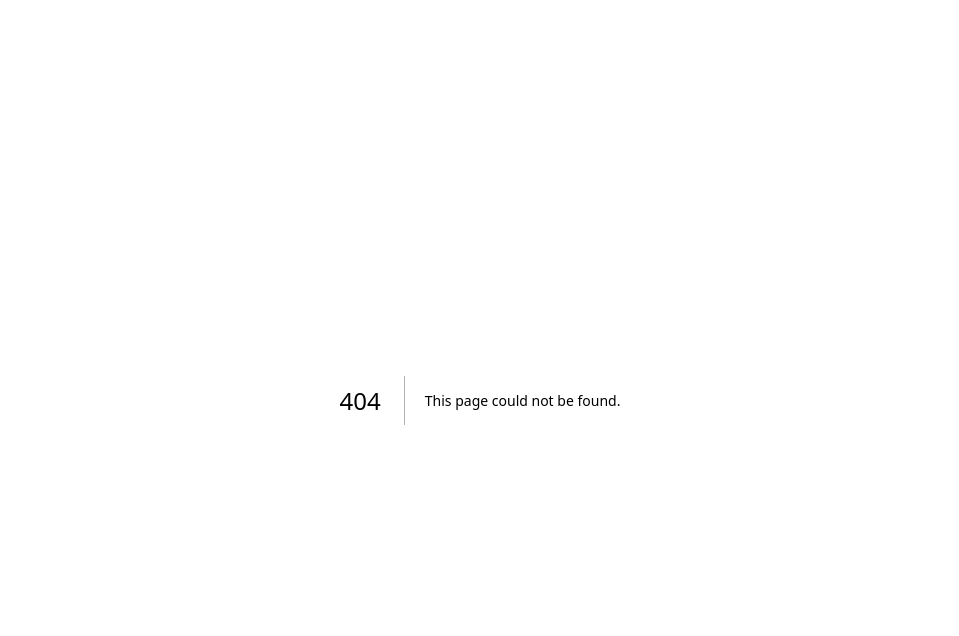
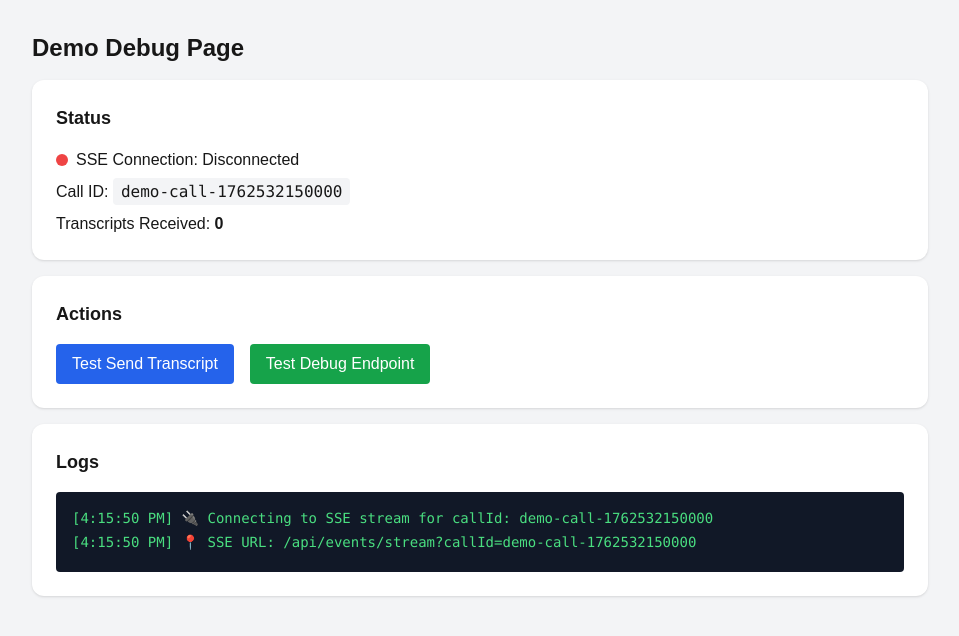
Before and after one commit to exkrishan/rtaafin, a Next.js app: page /demo-debug in a window 1280 px wide. Before the commit this address had no page. Shown: the top 636 px of the page, without its empty margins (160-1119 px from the left). Built offline with nearby package versions, Linux system fonts and the light colour scheme; no server answers.

Commit message:
feat: Add debug page for testing transcript flow

```diff
--- /dev/null
+++ b/app/demo-debug/page.tsx
@@ -0,0 +1,158 @@
+'use client';
+
+import { useState, useEffect } from 'react';
+
+export default function DemoDebugPage() {
+  const [logs, setLogs] = useState<string[]>([]);
+  const [callId] = useState(`demo-call-${Date.now()}`);
+  const [sseConnected, setSseConnected] = useState(false);
+  const [transcriptCount, setTranscriptCount] = useState(0);
+
+  const addLog = (message: string) => {
+    const timestamp = new Date().toLocaleTimeString();
+    setLogs(prev => [...prev, `[${timestamp}] ${message}`]);
+    console.log(message);
+  };
+
+  useEffect(() => {
+    // Test SSE connection
+    addLog(`🔌 Connecting to SSE stream for callId: ${callId}`);
+    const url = `/api/events/stream?callId=${encodeURIComponent(callId)}`;
+    addLog(`📍 SSE URL: ${url}`);
+
+    const eventSource = new EventSource(url);
+
+    eventSource.onopen = () => {
+      addLog('✅ SSE connection opened');
+      setSseConnected(true);
+    };
+
+    eventSource.onerror = (err) => {
+      addLog(`❌ SSE error: readyState=${eventSource.readyState} (0=CONNECTING, 1=OPEN, 2=CLOSED)`);
+      setSseConnected(false);
+    };
+
+    eventSource.addEventListener('transcript_line', (event) => {
+      try {
+        const data = JSON.parse(event.data);
+        addLog(`📨 Received transcript_line: seq=${data.seq}, text="${data.text?.substring(0, 50)}..."`);
+        setTranscriptCount(prev => prev + 1);
+      } catch (err) {
+        addLog(`❌ Failed to parse transcript_line: ${err}`);
+      }
+    });
+
+    return () => {
+      eventSource.close();
+      addLog('🔌 SSE connection closed');
+    };
+  }, [callId]);
+
+  const testSendTranscript = async () => {
+    addLog(`📤 Sending test transcript to /api/calls/ingest-transcript`);
+
+    try {
+      const response = await fetch('/api/calls/ingest-transcript', {
+        method: 'POST',
+        headers: {
+          'Content-Type': 'application/json',
+          'x-tenant-id': 'default',
+        },
+        body: JSON.stringify({
+          callId,
+          seq: 1,
+          ts: new Date().toISOString(),
+          text: 'Test: Agent: Hello, this is a test transcript line',
+        }),
+      });
+
+      if (response.ok) {
+        const result = await response.json();
+        addLog(`✅ Transcript sent successfully: intent=${result.intent}, articles=${result.articles?.length || 0}`);
+      } else {
+        const error = await response.text();
+        addLog(`❌ Failed to send transcript: ${response.status} ${error}`);
+      }
+    } catch (err: any) {
+      addLog(`❌ Error sending transcript: ${err.message}`);
+    }
+  };
+
+  const testDebugEndpoint = async () => {
+    addLog(`📤 Testing debug endpoint /api/debug/test-transcript`);
+
+    try {
+      const response = await fetch('/api/debug/test-transcript', {
+        method: 'POST',
+        headers: { 'Content-Type': 'application/json' },
+        body: JSON.stringify({
+          callId,
+          text: 'Debug test transcript',
+          seq: 999,
+        }),
+      });
+
+      const result = await response.json();
+      addLog(`✅ Debug endpoint response: ${JSON.stringify(result)}`);
+    } catch (err: any) {
+      addLog(`❌ Debug endpoint error: ${err.message}`);
+    }
+  };
+
+  return (
+    <div className="min-h-screen bg-gray-100 p-8">
+      <div className="max-w-4xl mx-auto">
+        <h1 className="text-2xl font-bold mb-4">Demo Debug Page</h1>
+
+        <div className="bg-white rounded-lg shadow p-6 mb-4">
+          <h2 className="text-lg font-semibold mb-4">Status</h2>
+          <div className="space-y-2">
+            <div className="flex items-center gap-2">
+              <span className={`w-3 h-3 rounded-full ${sseConnected ? 'bg-green-500' : 'bg-red-500'}`}></span>
+              <span>SSE Connection: {sseConnected ? 'Connected' : 'Disconnected'}</span>
+            </div>
+            <div>
+              <span>Call ID: <code className="bg-gray-100 px-2 py-1 rounded">{callId}</code></span>
+            </div>
+            <div>
+              <span>Transcripts Received: <strong>{transcriptCount}</strong></span>
+            </div>
+          </div>
+        </div>
+
+        <div className="bg-white rounded-lg shadow p-6 mb-4">
+          <h2 className="text-lg font-semibold mb-4">Actions</h2>
+          <div className="flex gap-4">
+            <button
+              onClick={testSendTranscript}
+              className="px-4 py-2 bg-blue-600 text-white rounded hover:bg-blue-700"
+            >
+              Test Send Transcript
+            </button>
+            <button
+              onClick={testDebugEndpoint}
+              className="px-4 py-2 bg-green-600 text-white rounded hover:bg-green-700"
+            >
+              Test Debug Endpoint
+            </button>
+          </div>
+        </div>
+
+        <div className="bg-white rounded-lg shadow p-6">
+          <h2 className="text-lg font-semibold mb-4">Logs</h2>
+          <div className="bg-gray-900 text-green-400 font-mono text-sm p-4 rounded max-h-96 overflow-y-auto">
+            {logs.length === 0 ? (
+              <div className="text-gray-500">No logs yet...</div>
+            ) : (
+              logs.map((log, i) => (
+                <div key={i} className="mb-1">
+                  {log}
+                </div>
+              ))
+            )}
+          </div>
+        </div>
+      </div>
+    </div>
+  );
+}
```
